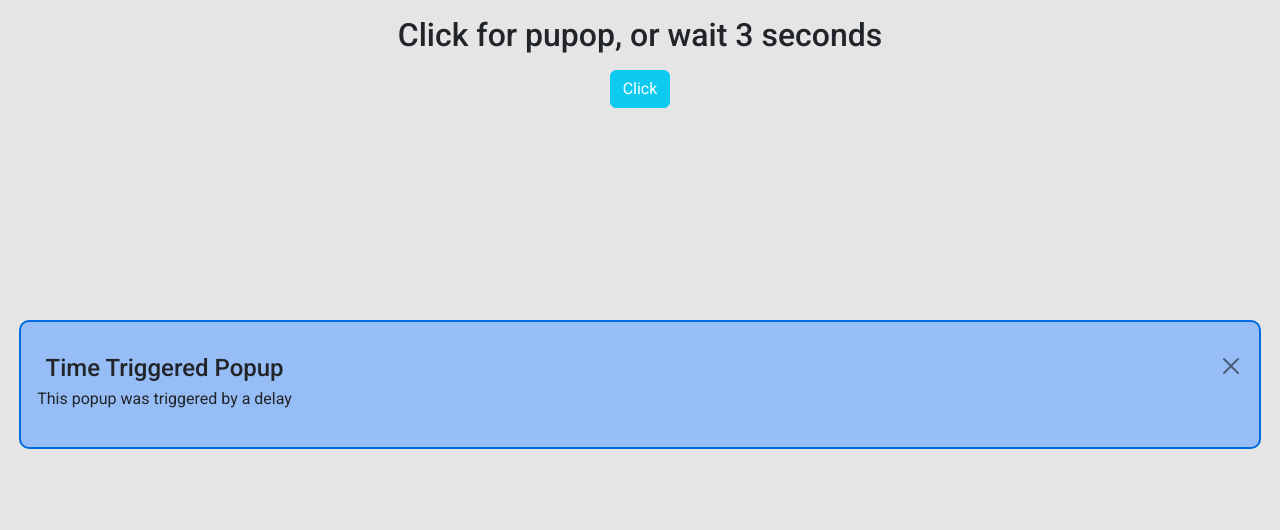
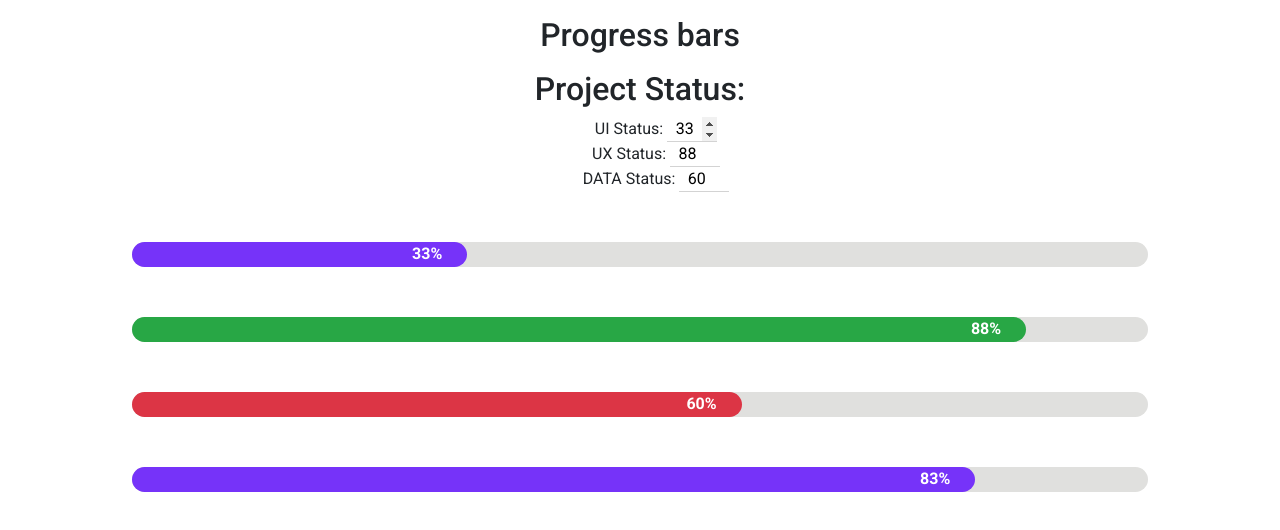
Before and after one commit to bra-nat/PushKnowledgeProjects, a React (Create React App) app: page / in a window 1280 px wide. Shown: the top 530 px of the page. Built offline with nearby package versions, Linux system fonts and the light colour scheme.

Commit message:
Built a progress bar app

```diff
--- a/src/App.js
+++ b/src/App.js
@@ -2,7 +2,8 @@
 // import Alert from './projects/alert app/alert-app.component';
 import "bootstrap/dist/css/bootstrap.css";
 import "./App.css";
-import MagicPopup from "./projects/magic-popu-app/magic-popup.component";
+// import MagicPopup from "./projects/magic-popu-app/magic-popup.component";
+import ProgressBarApp from "./projects/progress-bar-app/progress-bar-app.component";
 // import HiddenSearchBar from './projects/hidden-search-bar-app/hidden-search-bar.component';
 // import TemperatureController from './projects/temperature-controller/temperaturecontroller.component';
 // import LightAndDarkMode from './projects/light-and-dark-mode-app/light-and-dark-mode.component';
@@ -39,7 +40,9 @@
 
       {/* <HiddenSearchBar /> */}
 
-      <MagicPopup />
+      {/* <MagicPopup /> */}
+
+      <ProgressBarApp />
     </div>
   );
 }
--- /dev/null
+++ b/src/projects/components/progress-bar-component/progress-bar.component.jsx
@@ -0,0 +1,37 @@
+import "./progress-bar.styles.scss";
+
+const ProgressBarComponent = ({ bgColor, completed }) => {
+
+const containerStyles = {
+  height: 25,
+  backgroundColor: "#e0e0de",
+  borderRadius: 50,
+  margin: 50,
+};
+
+const fillerStyles ={
+  backgroundColor: bgColor,
+  height: "100%",
+  width: `${completed}%`,
+    borderRadius: "inherit",
+    textAlign: "right",
+    transition: "width 1s ease-in-out",
+};
+
+const labelStyles= {
+  padding: 15,
+  margin: 10,
+  color: "#fff",
+  fontWeight: "bold",
+};
+
+  return (
+    <div style={containerStyles}>
+      <div style={fillerStyles}>
+        <span style={labelStyles}>{ `${completed}%` }</span>
+      </div>
+    </div>
+  )
+}
+
+export default ProgressBarComponent;
--- a/src/projects/magic-popu-app/magic-popup.component.jsx
+++ b/src/projects/magic-popu-app/magic-popup.component.jsx
@@ -49,7 +49,7 @@
         <Popup
           type={"alert-success"}
           title={"Time Triggered Popup"}
-          alertClass={"alert-close p-primary"}
+          alertClass={"alert-close p-info"}
           text={"This popup was triggered by a delay"}
           handleClose={(setWarnTrigger)}
           trigger={warnTrigger}
--- /dev/null
+++ b/src/projects/progress-bar-app/progress-bar-app.component.jsx
@@ -0,0 +1,109 @@
+import { useRef, useEffect, useState } from "react";
+import Title from "../components/title/title.component";
+import "./progress-bar-app.styles.scss";
+import ProgressBarComponent from "../components/progress-bar-component/progress-bar.component";
+
+const ProgressBarApp = () => {
+  const [completed, setCompleted] = useState(54);
+
+  const [status, setStatus] = useState({
+    ui: 33,
+    ux: 88,
+    data: 60,
+  });
+
+  const projectData = [
+    {
+      bgColor: "#7633f9",
+      completed: status.ui,
+    },
+    {
+      bgColor: "#28a745",
+      completed: status.ux,
+    },
+    {
+      bgColor: "#dc3545",
+      completed: status.data,
+    },
+  ];
+
+  const inputStyle = {
+    width: 50,
+    border: "none",
+    outline: "none",
+    textAlign: "center",
+    borderBottom: "1px solid lightgray",
+  };
+
+  const onChangeHandlerUi = (e) => {
+    setStatus({ ...status, ui: e.target.value })
+  };
+  const onChangeHandlerUx = (e) => {
+    setStatus({ ...status, ux: e.target.value })
+  };
+  const onChangeHandlerData = (e) => {
+    setStatus({ ...status, data: e.target.value })
+  };
+
+  const uiInput = useRef(null);
+
+  useEffect(() => {
+    uiInput.current.focus();
+    setInterval(() =>
+      setCompleted( Math.floor(Math.random() * 100) + 1 ), 2000)
+  ;
+  }, []);
+
+  return (
+    <div className="container pb-container">
+      <Title text={"Progress bars"} />
+      <h2>Project Status:</h2>
+
+      <ul>
+        <li>
+          UI Status:{" "}
+          <input
+            onChange={onChangeHandlerUi}
+            value={status.ui}
+            type="number"
+            style={inputStyle}
+            ref={uiInput}
+          />
+        </li>
+        <li>
+          UX Status:{" "}
+          <input
+            onChange={onChangeHandlerUx}
+            value={status.ux}
+            type="number"
+            style={inputStyle}
+          />
+        </li>
+        <li>
+          DATA Status:{" "}
+          <input
+            onChange={onChangeHandlerData}
+            value={status.data}
+            type="number"
+            style={inputStyle}
+          />
+        </li>
+      </ul>
+      {/********* Progress Bars ***************/}
+      {projectData.map((data, indx) => (
+        <ProgressBarComponent
+        key={indx}
+        bgColor={data.bgColor}
+        completed={data.completed}
+      />
+      ))}
+
+      <ProgressBarComponent
+        bgColor={completed > 50 ? "#7633f9" : "#dc3545"}
+        completed={completed}
+      />
+    </div>
+  );
+};
+
+export default ProgressBarApp;
--- /dev/null
+++ b/src/projects/progress-bar-app/progress-bar-app.styles.scss
@@ -0,0 +1,5 @@
+.pb-container {
+    ul li {
+        list-style-type: none;
+    }
+}
```
Also changed, not shown: src/projects/components/progress-bar-component/progress-bar.styles.scss (added).
